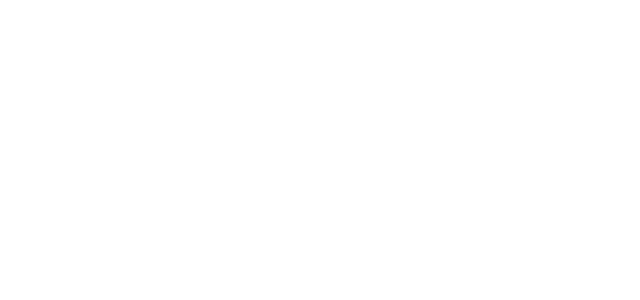
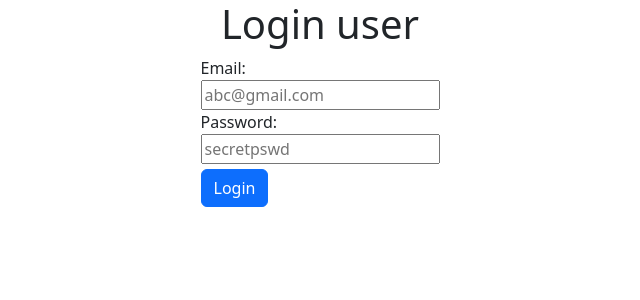
Before and after one commit to AnuragD123/mutualfund, a React (Create React App) app in the folder client/: page / in a window 1280 px wide. Before the commit this address had no page. Shown: the top 300 px of the page, without its empty margins (320-960 px from the left). Built offline with nearby package versions, Linux system fonts and the light colour scheme.

Commit message:
changed route for login page

```diff
--- a/client/src/App.js
+++ b/client/src/App.js
@@ -14,7 +14,7 @@ const App=()=>{
         <div>
         <BrowserRouter>
         <Routes>
-        <Route path='login' element={<Login />} />
+        <Route path='/' element={<Login />} />
         <Route path='register' element={<Register/>} />
         <Route path='profile' element={<Profile/>} />
         <Route path='admin'  element={<Admin/>}  />
```
